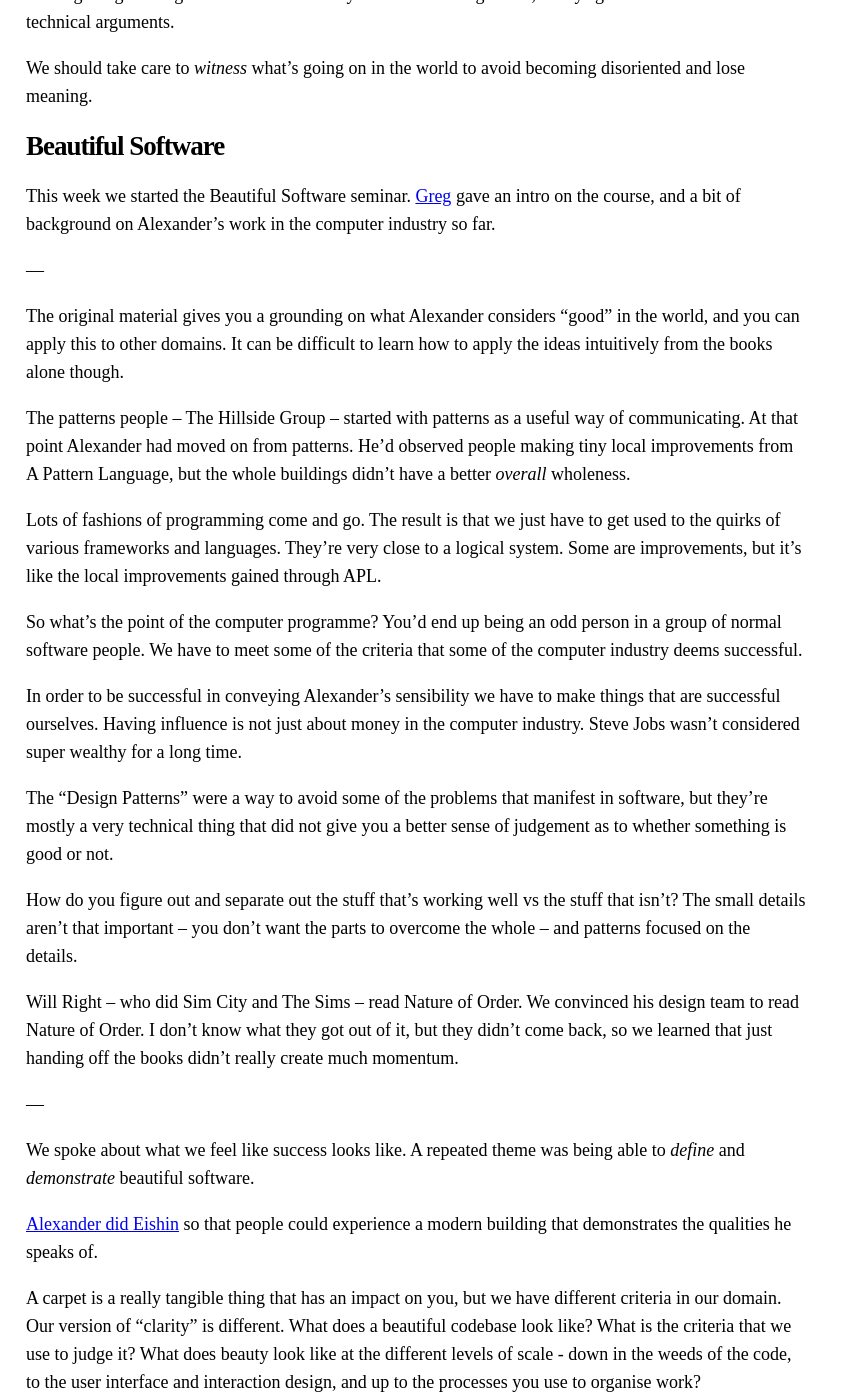
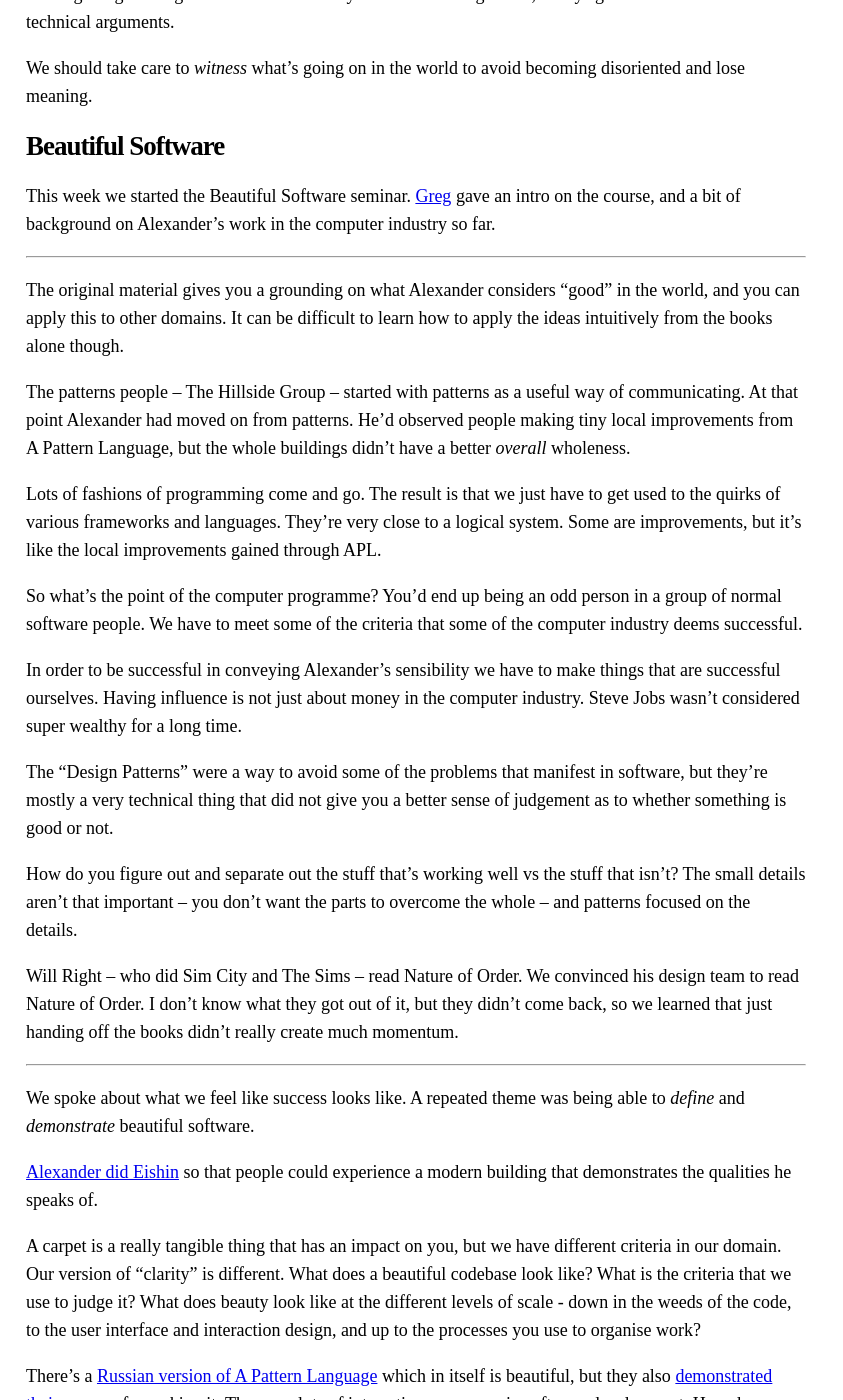
Before and after one commit to garethrees/garethrees.github.com, a Jekyll site: the page built from _posts/2020-10-25-building-beauty-week-3.md, in a window 1280 px wide and 1400 px high, scrolled down 14084 px. Shown: the whole window, without its empty margins (0-843 px from the left). Built offline with Jekyll 4.4.1, drawn with Linux system fonts in a browser that asks for light colours.

Commit message:
Fix <hr>s

```diff
--- a/_posts/2020-10-25-building-beauty-week-3.md
+++ b/_posts/2020-10-25-building-beauty-week-3.md
@@ -168,7 +168,7 @@ We should take care to _witness_ what's going on in the world to avoid becoming
 
 This week we started the Beautiful Software seminar. [Greg](http://www.rainmagazine.com/) gave an intro on the course, and a bit of background on Alexander’s work in the computer industry so far.
 
-—
+<hr />
 
 The original material gives you a grounding on what Alexander considers "good" in the world, and you can apply this to other domains. It can be difficult to learn how to apply the ideas intuitively from the books alone though.
 
@@ -186,7 +186,7 @@ How do you figure out and separate out the stuff that's working well vs the stuf
 
 Will Right – who did Sim City and The Sims – read Nature of Order. We convinced his design team to read Nature of Order. I don't know what they got out of it, but they didn't come back, so we learned that just handing off the books didn't really create much momentum.
 
-—
+<hr />
 
 We spoke about what we feel like success looks like. A repeated theme was being able to _define_ and _demonstrate_ beautiful software.
 
```
